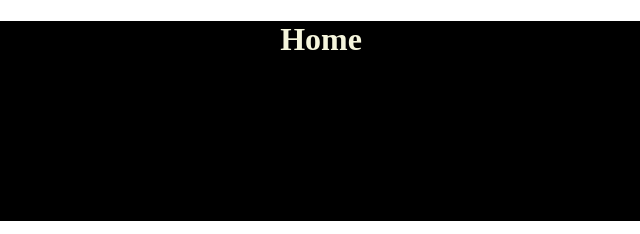
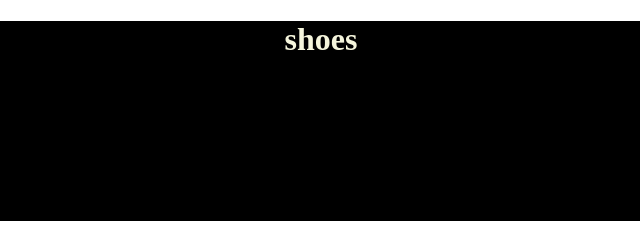
Before and after one commit to shoez2/shoez2.github.io, a plain HTML site: page index.html in a window 1280 px wide. Shown: the top 234 px of the page, 319-959 px from the left. Drawn offline with Linux system fonts and the light colour scheme.

Commit message:
tekst h1 veranderd

```diff
--- a/index.html
+++ b/index.html
@@ -6,7 +6,7 @@
   </head>
   <body>
     <header>
-      <h1> Home </h1>
+      <h1> shoes </h1>
     </header>
 
 
```
